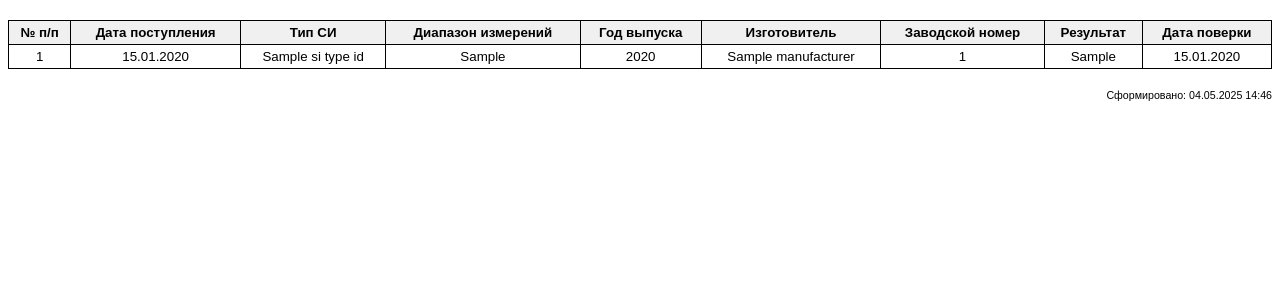
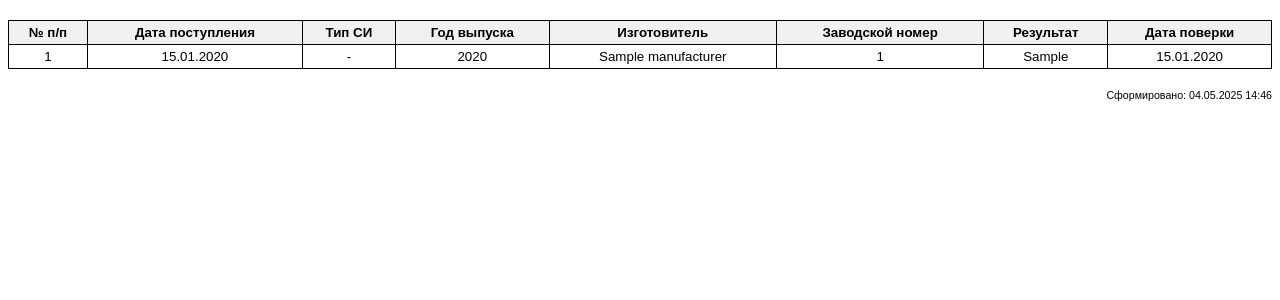
Before and after one commit to Slava-rep/diplomtest, a Django app: template journals/templates/journals/verification_pdf.html in a window 1280 px wide. Shown: the part 55-355 px from the top of the page. Run offline with Django 5.2, Linux system fonts and the light colour scheme; the template is opened without the code that fills it: most values are stand-ins (such as "Sample title", 1, 10 or a date in 2020).

Commit message:
вся печать корректна

```diff
--- a/journals/templates/journals/registration_pdf.html
+++ b/journals/templates/journals/registration_pdf.html
@@ -79,9 +79,9 @@
             <tr>
                 <td>{{ forloop.counter }}</td>
                 <td>{{ entry.receipt_date|date:"d.m.Y" }}</td>
-                <td>{{ entry.si.si_type_id.name|default:"-" }}</td>
+                <td>{{ entry.si.si_type_id.si_name|default:"-" }}</td>
                 <td>{{ entry.si.serial_number|default:"-" }}</td>
-                <td>{{ entry.si.manufacture_year|default:"-" }}</td>
+                <td>{{ entry.si.year_of_manufacture|default:"-" }}</td>
                 <td>{{ entry.si.si_type_id.manufacturer|default:"-" }}</td>
                 <td>{{ entry.receipt_signature|default:"-" }}</td>
                 <td>{{ entry.issue_date|date:"d.m.Y"|default:"-" }}</td>
--- a/journals/templates/journals/verification_pdf.html
+++ b/journals/templates/journals/verification_pdf.html
@@ -65,7 +65,6 @@
                 <th>№ п/п</th>
                 <th>Дата поступления</th>
                 <th>Тип СИ</th>
-                <th>Диапазон измерений</th>
                 <th>Год выпуска</th>
                 <th>Изготовитель</th>
                 <th>Заводской номер</th>
@@ -78,9 +77,8 @@
             <tr>
                 <td>{{ forloop.counter }}</td>
                 <td>{{ entry.certificate.verification_date|date:"d.m.Y" }}</td>
-                <td>{{ entry.si.si_type_id.name|default:"-" }}</td>
-                <td>{{ entry.si.measurement_range|default:"-" }}</td>
-                <td>{{ entry.si.manufacture_year|default:"-" }}</td>
+                <td>{{ entry.si.si_type_id.si_name|default:"-" }}</td>
+                <td>{{ entry.si.year_of_manufacture|default:"-" }}</td>
                 <td>{{ entry.si.si_type_id.manufacturer|default:"-" }}</td>
                 <td>{{ entry.si.serial_number|default:"-" }}</td>
                 <td>{{ entry.verification_result }}</td>
```
